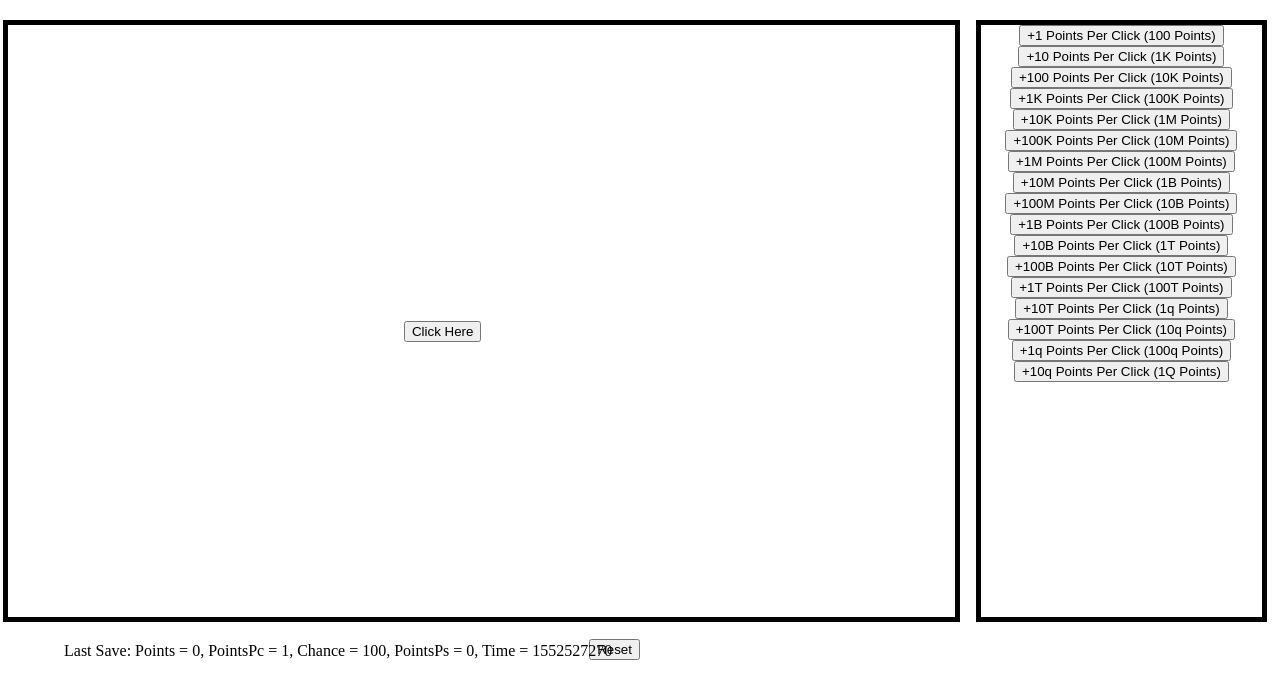
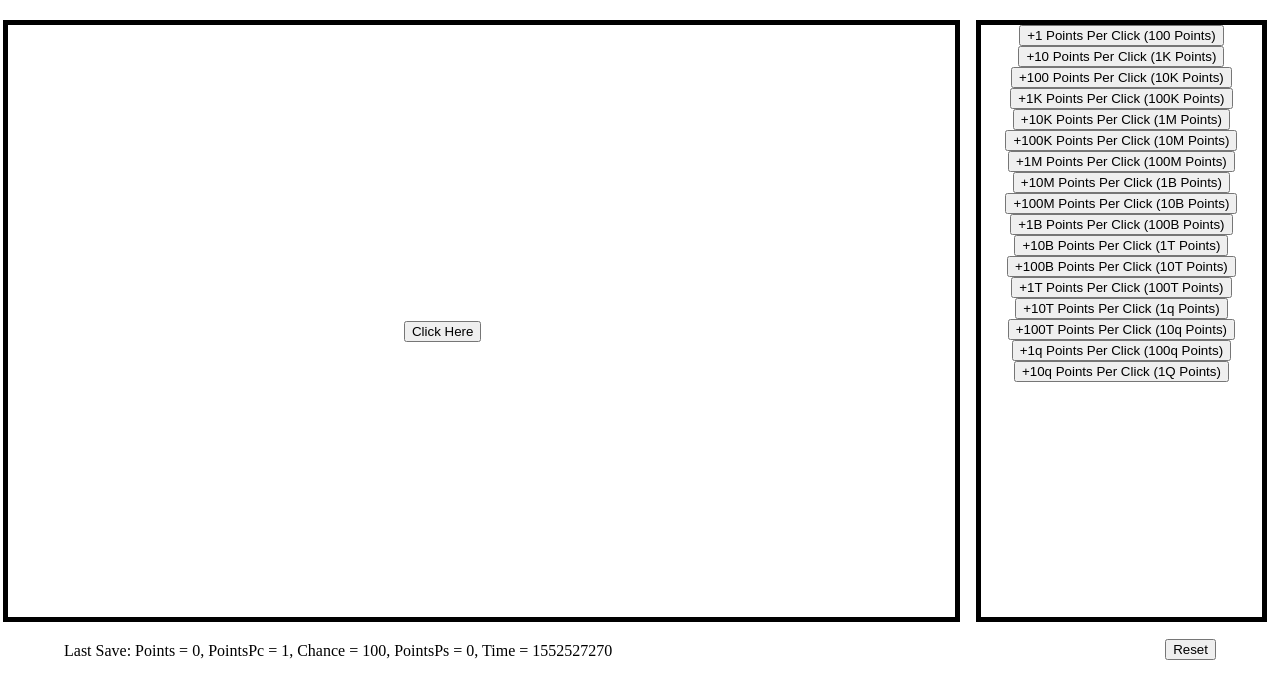
Before and after one commit to ConnorCoder/boredism, a plain HTML site: page index.html in a window 1280 px wide. Shown: the part 124-800 px from the top of the page. Drawn offline with Linux system fonts and the light colour scheme.

Commit message:
Update index.html

```diff
--- a/index.html
+++ b/index.html
@@ -27,7 +27,7 @@
     }
   </style>
   <body>
-    <button onclick="reset()" style="position: absolute; right: 50%; bottom: 2%">Reset</button>
+    <button onclick="reset()" style="position: absolute; right: 5%; bottom: 2%">Reset</button>
     <select id="select" style="position: absolute; top: 80px; right: 8%">
       <option value="0">Points Per Click</option>
       <option value="1">Chance</option>
```
